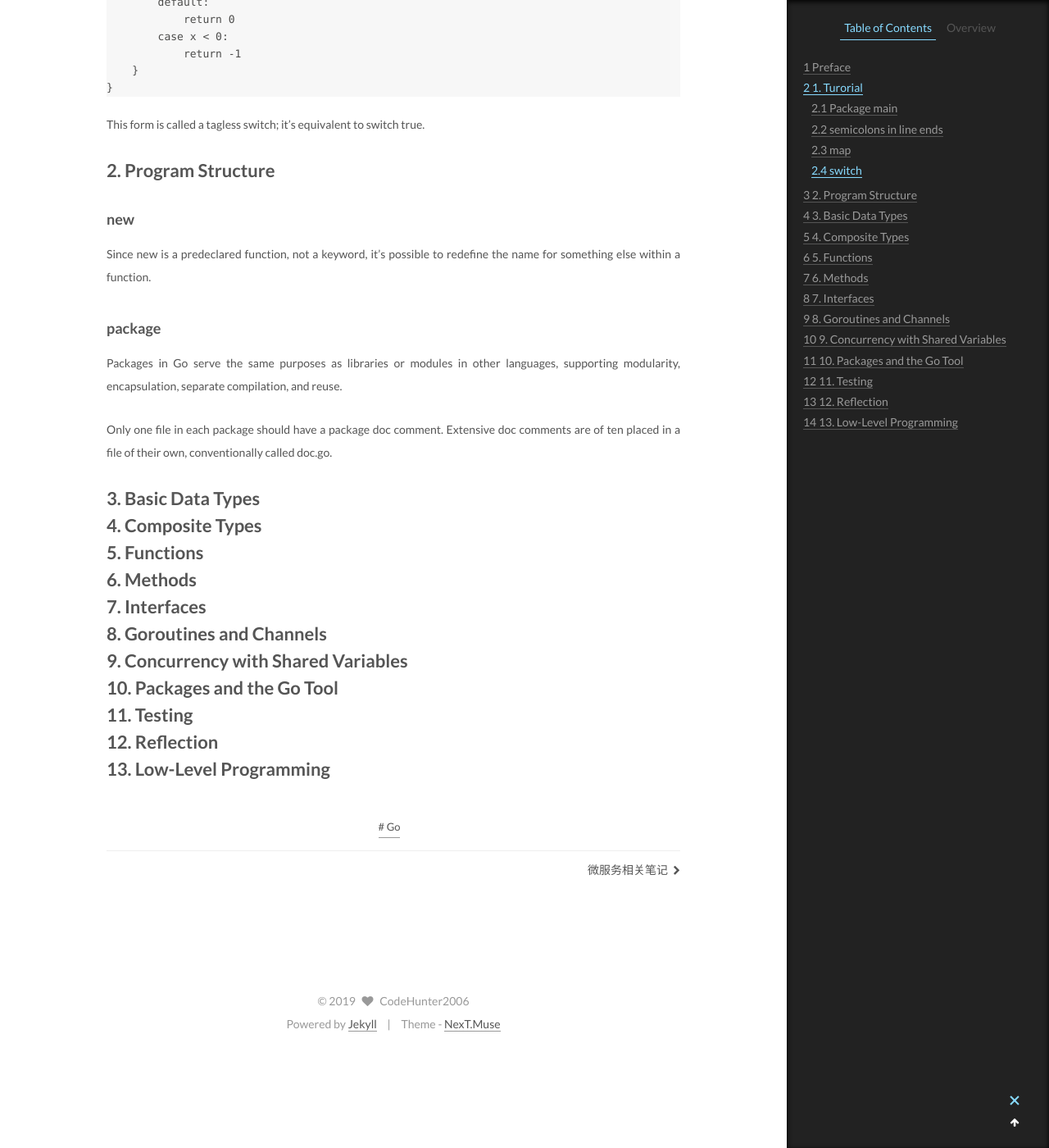
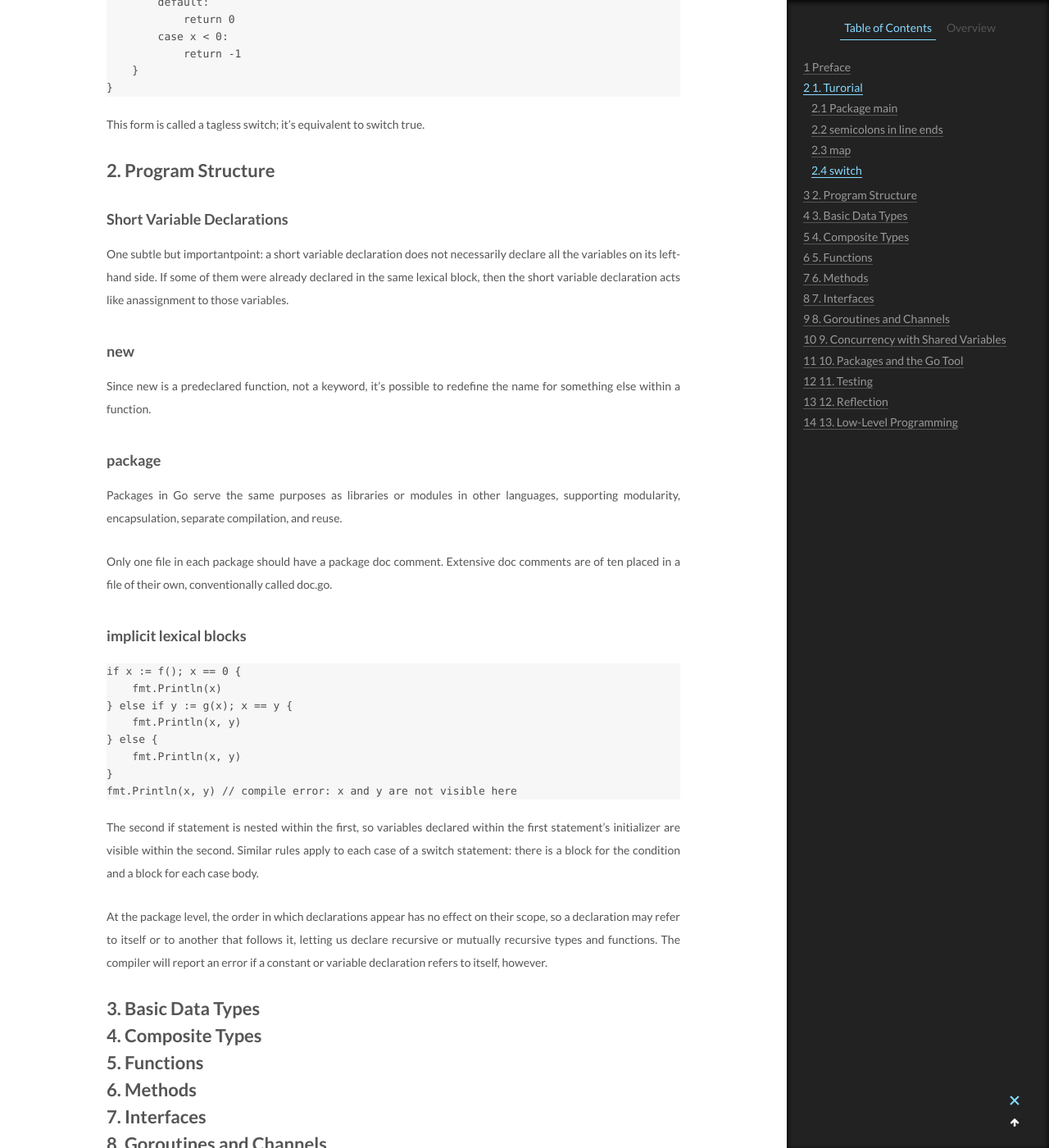
Before and after one commit to CodeHunter2006/CodeHunter2006.github.io, a Jekyll site: the page built from _posts/2019-12-21-TheGoProgrammingLaguage_Notes.md, in a window 1280 px wide and 1400 px high, scrolled down 1380 px. Shown: the whole window at 82% size. Built offline with Jekyll 4.4.1, drawn with Linux system fonts in a browser that asks for light colours.

Commit message:
[chore]: add contents.

````diff
--- a/_posts/2019-12-21-TheGoProgrammingLaguage_Notes.md
+++ b/_posts/2019-12-21-TheGoProgrammingLaguage_Notes.md
@@ -49,6 +49,10 @@ This form is called a tagless switch; it’s equivalent to switch true.
 
 # 2. Program Structure
 
+### Short Variable Declarations
+
+One subtle but importantpoint: a short variable declaration does not necessarily declare all the variables on its left-hand side. If some of them were already declared in the same lexical block, then the short variable declaration acts like anassignment to those variables.
+
 ### new
 
 Since new is a predeclared function, not a keyword, it’s possible to redefine the name for something else within a function.
@@ -58,6 +62,23 @@ Since new is a predeclared function, not a keyword, it’s possible to redefine
 Packages in Go serve the same purposes as libraries or modules in other languages, supporting modularity, encapsulation, separate compilation, and reuse.
 
 Only one file in each package should have a package doc comment. Extensive doc comments are of ten placed in a file of their own, conventionally called doc.go.
+
+### implicit lexical blocks
+
+```Go
+if x := f(); x == 0 {
+    fmt.Println(x)
+} else if y := g(x); x == y {
+    fmt.Println(x, y)
+} else {
+    fmt.Println(x, y)
+}
+fmt.Println(x, y) // compile error: x and y are not visible here
+```
+
+The second if statement is nested within the first, so variables declared within the first statement’s initializer are visible within the second. Similar rules apply to each case of a switch statement: there is a block for the condition and a block for each case body.
+
+At the package level, the order in which declarations appear has no effect on their scope, so a declaration may refer to itself or to another that follows it, letting us declare recursive or mutually recursive types and functions. The compiler will report an error if a constant or variable declaration refers to itself, however.
 
 # 3. Basic Data Types
 
````
Also changed, not shown: _posts/2019-11-16-Linux_basic.md (+4 -1 lines).
